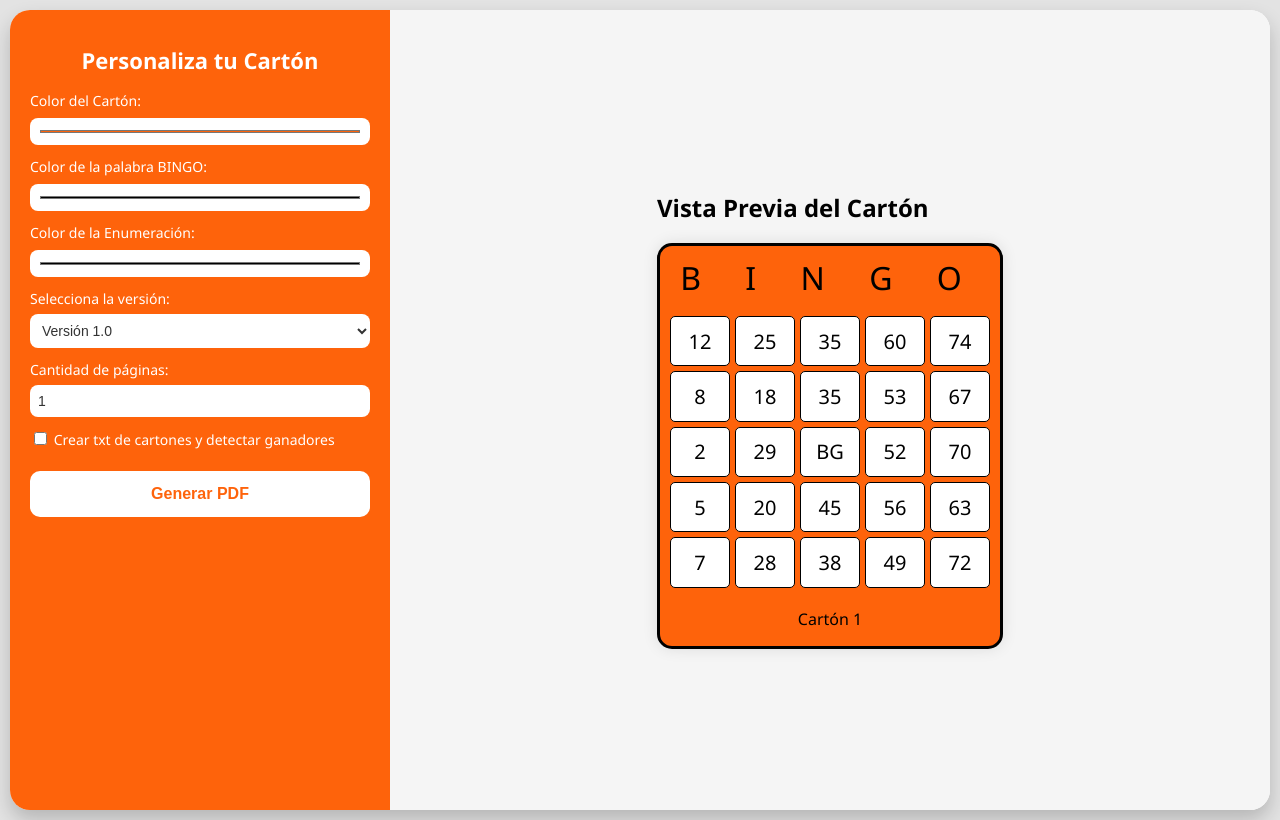
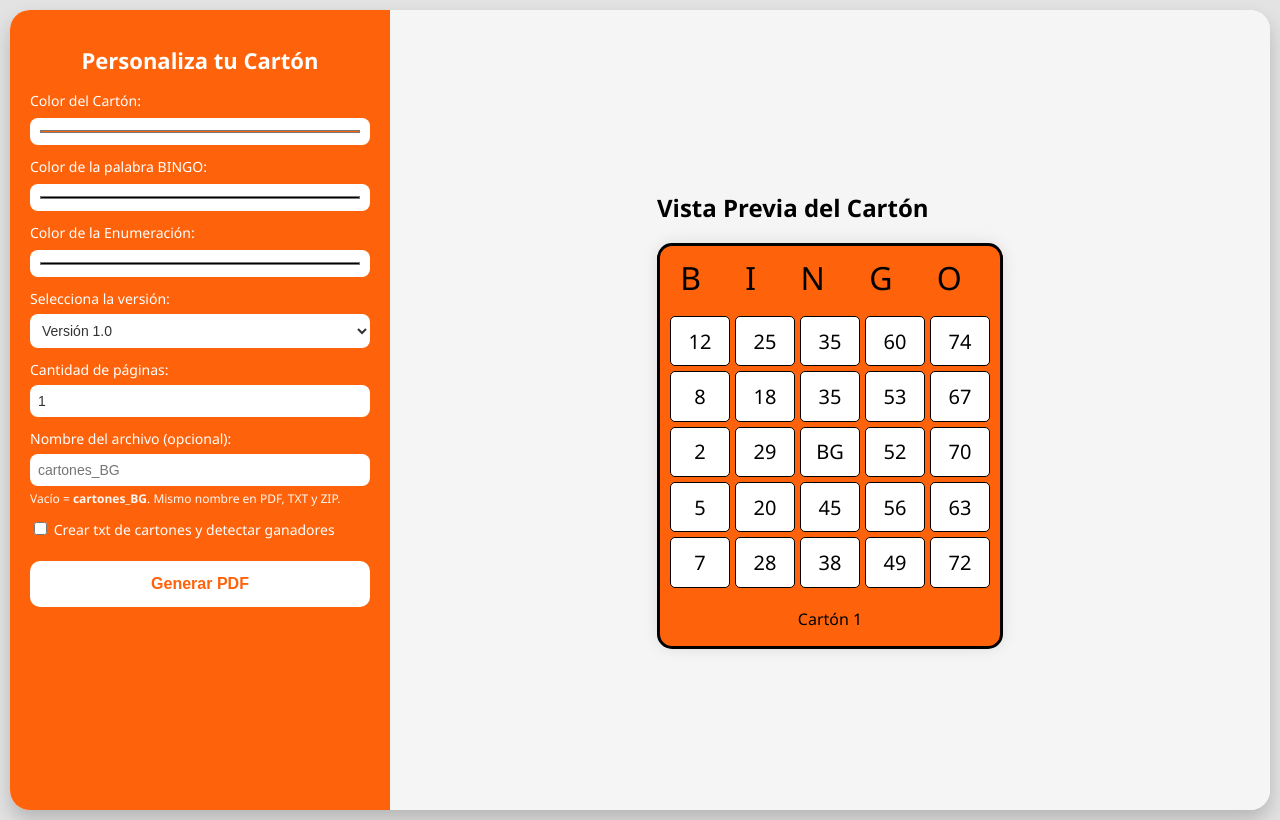
Before and after one commit to bgoficialca/bingo_app, a Flask app: page / in a window 1280 px wide. Run offline with Flask 3, Linux system fonts and the light colour scheme.

Commit message:
Nombre opcional compartido para PDF, TXT y ZIP

```diff
--- a/app.py
+++ b/app.py
@@ -7,6 +7,8 @@ from random import sample
 import io
 
 import os
+
+import re
 
 import tempfile
 
@@ -32,6 +34,26 @@ FONTS_DIR = os.path.join(BASE_DIR, "fonts")
 
 USAR_TEMPORAL = bool(os.environ.get("VERCEL") or os.environ.get("RENDER"))
 
+NOMBRE_BASE_DEFAULT = "cartones_BG"
+
+
+def resolver_nombre_base(texto_usuario):
+    """Nombre opcional para PDF, TXT y ZIP; vacío = cartones_BG."""
+    if not texto_usuario or not str(texto_usuario).strip():
+        return NOMBRE_BASE_DEFAULT
+
+    nombre = str(texto_usuario).strip()
+    for extension in (".pdf", ".txt", ".zip"):
+        if nombre.lower().endswith(extension):
+            nombre = nombre[: -len(extension)]
+
+    nombre = re.sub(r'[<>:"/\\|?*\x00-\x1f]', "", nombre)
+    nombre = nombre.strip().strip(".")
+
+    if not nombre:
+        return NOMBRE_BASE_DEFAULT
+
+    return nombre[:80]
 
 
 # Todas las celdas del cartón 5x5 (columnas B-I-N-G-O, filas 0-4)
@@ -658,6 +680,8 @@ def generar_pdf_personalizado(
 
     bloque_ganadores="",
 
+    nombre_base=NOMBRE_BASE_DEFAULT,
+
 ):
 
     pdf = FPDF("P", "mm", "A4")
@@ -888,7 +912,7 @@ def generar_pdf_personalizado(
 
         contenido_txt += bloque_ganadores
 
-        txt_path = os.path.join(carpeta_para_guardar(), "cartones_BG.txt")
+        txt_path = os.path.join(carpeta_para_guardar(), f"{nombre_base}.txt")
 
         with open(txt_path, mode="w", encoding="utf-8") as f:
 
@@ -896,27 +920,27 @@ def generar_pdf_personalizado(
 
 
 
-    pdf_output = os.path.join(carpeta_para_guardar(), "cartones_BG.pdf")
+    pdf_output = os.path.join(carpeta_para_guardar(), f"{nombre_base}.pdf")
 
     pdf.output(pdf_output)
 
-    return pdf_output, txt_path
+    return pdf_output, txt_path, nombre_base
 
 
 
 
 
-def crear_zip_descarga(pdf_path, txt_path):
+def crear_zip_descarga(pdf_path, txt_path, nombre_base):
 
-    """Empaqueta PDF y TXT de la misma generación (misma secuencia de cartones)."""
+    """Empaqueta PDF y TXT con el mismo nombre base que el archivo ZIP."""
 
     buffer = io.BytesIO()
 
     with zipfile.ZipFile(buffer, "w", zipfile.ZIP_DEFLATED) as archivo_zip:
 
-        archivo_zip.write(pdf_path, "cartones_BG.pdf")
+        archivo_zip.write(pdf_path, f"{nombre_base}.pdf")
 
-        archivo_zip.write(txt_path, "cartones_BG.txt")
+        archivo_zip.write(txt_path, f"{nombre_base}.txt")
 
     buffer.seek(0)
 
@@ -954,6 +978,8 @@ def _form_a_dict():
 
         "text_bg_checked": request.form.get("text-bg") == "on",
 
+        "nombre_archivo": request.form.get("nombre_archivo", ""),
+
     }
 
 
@@ -978,7 +1004,7 @@ def index():
 
         text_bg = request.form.get("text-bg", "off")
 
-
+        nombre_base = resolver_nombre_base(request.form.get("nombre_archivo", ""))
 
         secuencia_cartones = None
 
@@ -1040,7 +1066,7 @@ def index():
 
 
 
-        pdf_path, txt_path = generar_pdf_personalizado(
+        pdf_path, txt_path, nombre_base = generar_pdf_personalizado(
 
             color_carton,
 
@@ -1058,13 +1084,15 @@ def index():
 
             bloque_ganadores=bloque_ganadores,
 
+            nombre_base=nombre_base,
+
         )
 
 
 
         if txt_path and os.path.isfile(txt_path):
 
-            zip_buffer = crear_zip_descarga(pdf_path, txt_path)
+            zip_buffer = crear_zip_descarga(pdf_path, txt_path, nombre_base)
 
             return send_file(
 
@@ -1074,13 +1102,13 @@ def index():
 
                 as_attachment=True,
 
-                download_name="cartones_BG.zip",
+                download_name=f"{nombre_base}.zip",
 
             )
 
 
 
-        return send_file(pdf_path, as_attachment=True, download_name="cartones_BG.pdf")
+        return send_file(pdf_path, as_attachment=True, download_name=f"{nombre_base}.pdf")
 
 
 
--- a/templates/index.html
+++ b/templates/index.html
@@ -262,6 +262,13 @@
                 <input type="number" id="cantidad_paginas" name="cantidad_paginas"
                     value="{{ form.cantidad_paginas if form else '1' }}" min="1">
 
+                <label for="nombre_archivo">Nombre del archivo (opcional):</label>
+                <input type="text" name="nombre_archivo" id="nombre_archivo" maxlength="80"
+                    placeholder="cartones_BG" value="{{ form.nombre_archivo if form else '' }}">
+                <p class="ayuda" style="margin-top: -8px; margin-bottom: 12px; font-size: 12px; opacity: 0.95;">
+                    Vacío = <strong>cartones_BG</strong>. Mismo nombre en PDF, TXT y ZIP.
+                </p>
+
                 <label>
                     <input type="checkbox" name="text-bg" id="text-bg"
                         {% if form and form.text_bg_checked %}checked{% endif %}>
```
